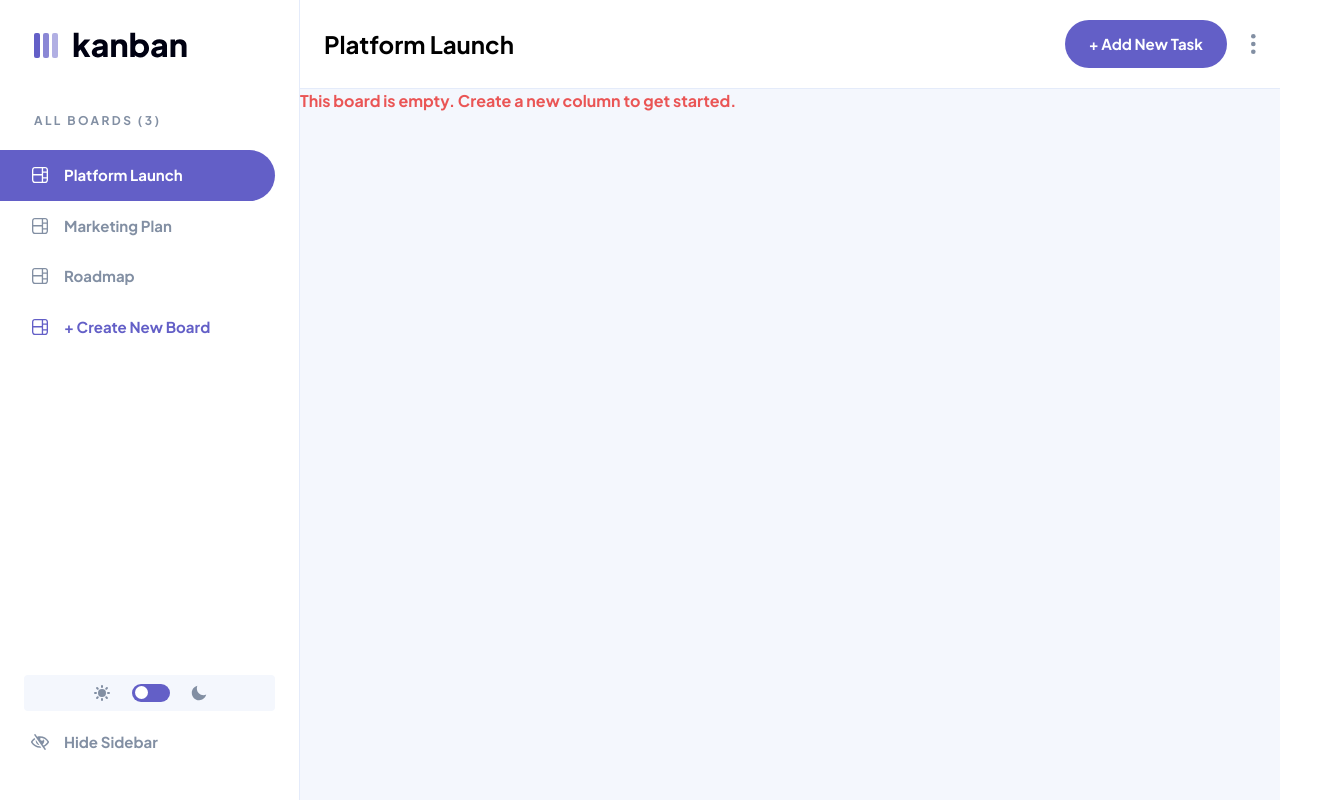
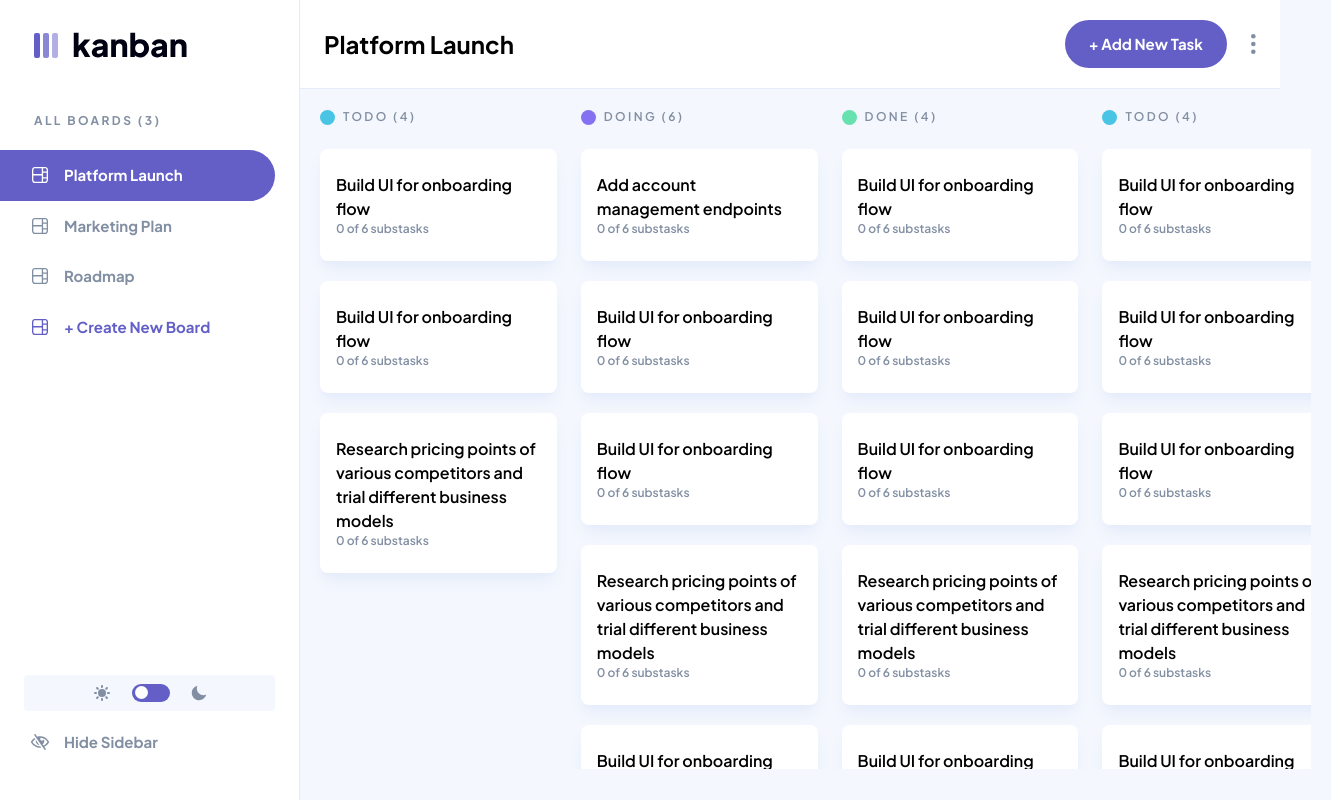
Before and after one commit to LaxAce/manage-wise, a Next.js app: page / in a window 1280 px wide. Shown: the whole page, 1331 px wide, since content can reach past the window. Built offline with nearby package versions, Linux system fonts and the light colour scheme.

Commit message:
implement task dashboard WIP

```diff
--- a/app/page.tsx
+++ b/app/page.tsx
@@ -4,8 +4,133 @@ export default function Home() {
 
   return (
     <PageLayout>
-      <main className=" dark:text-violet-635FC7 text-red-EA5555">
-        <p>This board is empty. Create a new column to get started.</p>
+      <main className="pt-5 pl-5 overflow-auto h-[85svh] mr-5 sm:w-[63svw] md:w-[79svw]">
+        <div className="flex gap-6 w-svw">
+          <div className="w-[280px]">
+            <span className="flex items-center mb-6 gap-2 text-xs text-gray-828FA3 tracking-[2.4px] font-semibold"><span className="bg-[#49C4E5] w-[15px] h-[15px] rounded-full" /> TODO (4)</span>
+
+            <div className="py-6 mb-5 bg-white-FFFFFF px-4 rounded-lg shadowx shadow-gray-E4EBFA shadow-lg">
+              <h6 className="font-semibold">Build UI for onboarding flow</h6>
+              <p className="text-xs text-gray-828FA3 font-semibold">0 of 6 substasks</p>
+            </div>
+            <div className="py-6 mb-5 bg-white-FFFFFF px-4 rounded-lg shadowx shadow-gray-E4EBFA shadow-lg">
+              <h6 className="font-semibold">Build UI for onboarding flow</h6>
+              <p className="text-xs text-gray-828FA3 font-semibold">0 of 6 substasks</p>
+            </div>
+            <div className="py-6 mb-5 bg-white-FFFFFF px-4 rounded-lg shadowx shadow-gray-E4EBFA shadow-lg">
+              <h6 className="font-semibold">Research pricing points of various competitors and trial different business models</h6>
+              <p className="text-xs text-gray-828FA3 font-semibold">0 of 6 substasks</p>
+            </div>
+          </div>
+          <div className="w-[280px]">
+            <span className="flex items-center mb-6 gap-2 text-xs text-gray-828FA3 tracking-[2.4px] font-semibold"><span className="bg-[#8471F2] w-[15px] h-[15px] rounded-full" /> DOING (6)</span>
+
+            <div className="py-6 mb-5 bg-white-FFFFFF px-4 rounded-lg shadowx shadow-gray-E4EBFA shadow-lg">
+              <h6 className="font-semibold">Add account management endpoints</h6>
+              <p className="text-xs text-gray-828FA3 font-semibold">0 of 6 substasks</p>
+            </div>
+            <div className="py-6 mb-5 bg-white-FFFFFF px-4 rounded-lg shadowx shadow-gray-E4EBFA shadow-lg">
+              <h6 className="font-semibold">Build UI for onboarding flow</h6>
+              <p className="text-xs text-gray-828FA3 font-semibold">0 of 6 substasks</p>
+            </div>
+            <div className="py-6 mb-5 bg-white-FFFFFF px-4 rounded-lg shadowx shadow-gray-E4EBFA shadow-lg">
+              <h6 className="font-semibold">Build UI for onboarding flow</h6>
+              <p className="text-xs text-gray-828FA3 font-semibold">0 of 6 substasks</p>
+            </div>
+            <div className="py-6 mb-5 bg-white-FFFFFF px-4 rounded-lg shadowx shadow-gray-E4EBFA shadow-lg">
+              <h6 className="font-semibold">Research pricing points of various competitors and trial different business models</h6>
+              <p className="text-xs text-gray-828FA3 font-semibold">0 of 6 substasks</p>
+            </div>
+            <div className="py-6 mb-5 bg-white-FFFFFF px-4 rounded-lg shadowx shadow-gray-E4EBFA shadow-lg">
+              <h6 className="font-semibold">Build UI for onboarding flow</h6>
+              <p className="text-xs text-gray-828FA3 font-semibold">0 of 6 substasks</p>
+            </div>
+          </div>
+          <div className="w-[280px]">
+            <span className="flex items-center mb-6 gap-2 text-xs text-gray-828FA3 tracking-[2.4px] font-semibold"><span className="bg-[#67E2AE] w-[15px] h-[15px] rounded-full" /> DONE (4)</span>
+
+            <div className="py-6 mb-5 bg-white-FFFFFF px-4 rounded-lg shadowx shadow-gray-E4EBFA shadow-lg">
+              <h6 className="font-semibold">Build UI for onboarding flow</h6>
+              <p className="text-xs text-gray-828FA3 font-semibold">0 of 6 substasks</p>
+            </div>
+            <div className="py-6 mb-5 bg-white-FFFFFF px-4 rounded-lg shadowx shadow-gray-E4EBFA shadow-lg">
+              <h6 className="font-semibold">Build UI for onboarding flow</h6>
+              <p className="text-xs text-gray-828FA3 font-semibold">0 of 6 substasks</p>
+            </div>
+            <div className="py-6 mb-5 bg-white-FFFFFF px-4 rounded-lg shadowx shadow-gray-E4EBFA shadow-lg">
+              <h6 className="font-semibold">Build UI for onboarding flow</h6>
+              <p className="text-xs text-gray-828FA3 font-semibold">0 of 6 substasks</p>
+            </div>
+            <div className="py-6 mb-5 bg-white-FFFFFF px-4 rounded-lg shadowx shadow-gray-E4EBFA shadow-lg">
+              <h6 className="font-semibold">Research pricing points of various competitors and trial different business models</h6>
+              <p className="text-xs text-gray-828FA3 font-semibold">0 of 6 substasks</p>
+            </div>
+            <div className="py-6 mb-5 bg-white-FFFFFF px-4 rounded-lg shadowx shadow-gray-E4EBFA shadow-lg">
+              <h6 className="font-semibold">Build UI for onboarding flow</h6>
+              <p className="text-xs text-gray-828FA3 font-semibold">0 of 6 substasks</p>
+            </div>
+            <div className="py-6 mb-5 bg-white-FFFFFF px-4 rounded-lg shadowx shadow-gray-E4EBFA shadow-lg">
+              <h6 className="font-semibold">Build UI for onboarding flow</h6>
+              <p className="text-xs text-gray-828FA3 font-semibold">0 of 6 substasks</p>
+            </div>
+            <div className="py-6 mb-5 bg-white-FFFFFF px-4 rounded-lg shadowx shadow-gray-E4EBFA shadow-lg">
+              <h6 className="font-semibold">Build UI for onboarding flow</h6>
+              <p className="text-xs text-gray-828FA3 font-semibold">0 of 6 substasks</p>
+            </div>
+            <div className="py-6 mb-5 bg-white-FFFFFF px-4 rounded-lg shadowx shadow-gray-E4EBFA shadow-lg">
+              <h6 className="font-semibold">Build UI for onboarding flow</h6>
+              <p className="text-xs text-gray-828FA3 font-semibold">0 of 6 substasks</p>
+            </div>
+          </div>
+          <div className="w-[280px]">
+            <span className="flex items-center mb-6 gap-2 text-xs text-gray-828FA3 tracking-[2.4px] font-semibold"><span className="bg-[#49C4E5] w-[15px] h-[15px] rounded-full" /> TODO (4)</span>
+
+            <div className="py-6 mb-5 bg-white-FFFFFF px-4 rounded-lg shadowx shadow-gray-E4EBFA shadow-lg">
+              <h6 className="font-semibold">Build UI for onboarding flow</h6>
+              <p className="text-xs text-gray-828FA3 font-semibold">0 of 6 substasks</p>
+            </div>
+            <div className="py-6 mb-5 bg-white-FFFFFF px-4 rounded-lg shadowx shadow-gray-E4EBFA shadow-lg">
+              <h6 className="font-semibold">Build UI for onboarding flow</h6>
+              <p className="text-xs text-gray-828FA3 font-semibold">0 of 6 substasks</p>
+            </div>
+            <div className="py-6 mb-5 bg-white-FFFFFF px-4 rounded-lg shadowx shadow-gray-E4EBFA shadow-lg">
+              <h6 className="font-semibold">Build UI for onboarding flow</h6>
+              <p className="text-xs text-gray-828FA3 font-semibold">0 of 6 substasks</p>
+            </div>
+            <div className="py-6 mb-5 bg-white-FFFFFF px-4 rounded-lg shadowx shadow-gray-E4EBFA shadow-lg">
+              <h6 className="font-semibold">Research pricing points of various competitors and trial different business models</h6>
+              <p className="text-xs text-gray-828FA3 font-semibold">0 of 6 substasks</p>
+            </div>
+            <div className="py-6 mb-5 bg-white-FFFFFF px-4 rounded-lg shadowx shadow-gray-E4EBFA shadow-lg">
+              <h6 className="font-semibold">Build UI for onboarding flow</h6>
+              <p className="text-xs text-gray-828FA3 font-semibold">0 of 6 substasks</p>
+            </div>
+          </div>
+          <div className="w-[280px]">
+            <span className="flex items-center mb-6 gap-2 text-xs text-gray-828FA3 tracking-[2.4px] font-semibold"><span className="bg-[#49C4E5] w-[15px] h-[15px] rounded-full" /> TODO (4)</span>
+
+            <div className="py-6 mb-5 bg-white-FFFFFF px-4 rounded-lg shadowx shadow-gray-E4EBFA shadow-lg">
+              <h6 className="font-semibold">Build UI for onboarding flow</h6>
+              <p className="text-xs text-gray-828FA3 font-semibold">0 of 6 substasks</p>
+            </div>
+            <div className="py-6 mb-5 bg-white-FFFFFF px-4 rounded-lg shadowx shadow-gray-E4EBFA shadow-lg">
+              <h6 className="font-semibold">Build UI for onboarding flow</h6>
+              <p className="text-xs text-gray-828FA3 font-semibold">0 of 6 substasks</p>
+            </div>
+            <div className="py-6 mb-5 bg-white-FFFFFF px-4 rounded-lg shadowx shadow-gray-E4EBFA shadow-lg">
+              <h6 className="font-semibold">Build UI for onboarding flow</h6>
+              <p className="text-xs text-gray-828FA3 font-semibold">0 of 6 substasks</p>
+            </div>
+            <div className="py-6 mb-5 bg-white-FFFFFF px-4 rounded-lg shadowx shadow-gray-E4EBFA shadow-lg">
+              <h6 className="font-semibold">Research pricing points of various competitors and trial different business models</h6>
+              <p className="text-xs text-gray-828FA3 font-semibold">0 of 6 substasks</p>
+            </div>
+            <div className="py-6 mb-5 bg-white-FFFFFF px-4 rounded-lg shadowx shadow-gray-E4EBFA shadow-lg">
+              <h6 className="font-semibold">Build UI for onboarding flow</h6>
+              <p className="text-xs text-gray-828FA3 font-semibold">0 of 6 substasks</p>
+            </div>
+          </div>
+        </div>
       </main>
     </PageLayout>
   );
--- a/components/layouts/NavBar/MobileNav.tsx
+++ b/components/layouts/NavBar/MobileNav.tsx
@@ -11,7 +11,7 @@ const MobileNav = ({ isOpen, onClose }: MobileNavProps) => {
             className="w-[80%] rounded-lg"
             onClose={onClose}
         >
-            <div className={`menu-wrapper z-10 pt-4 border-r duration-500 border-gray-E4EBFA relative`}>
+            <div className={`menu-wrapper z-10 pt-4 duration-500 relative`}>
                 <p className="pl-6 mb-[19px] text-xs font-bold leading-normal tracking-[2.4px] text-gray-828FA3">ALL BOARDS (3)</p>
 
                 <div className="pr-6 mb-4">
--- a/components/layouts/PageLayout/index.tsx
+++ b/components/layouts/PageLayout/index.tsx
@@ -9,7 +9,7 @@ const PageLayout = ({ children }: PageLayoutProps) => {
             </div>
             <div className="w-full">
                 <NavBar />
-                <div className=" bg-white-F4F7FD w-full h-svh pt-[62px] sm:pt-[80px] md:pt-[89px]">
+                <div className="bg-white-F4F7FD w-full h-svh pt-[62px] sm:pt-[80px] md:pt-[89px]">
                     {children}
                 </div>
             </div>
```
